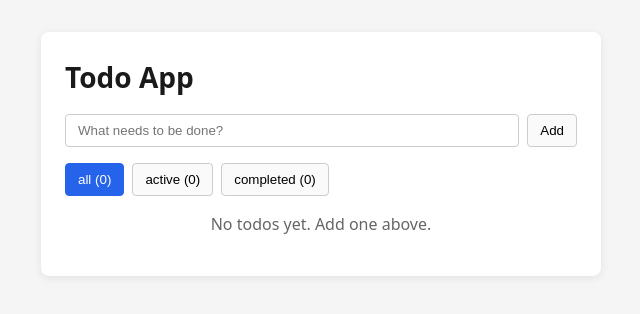
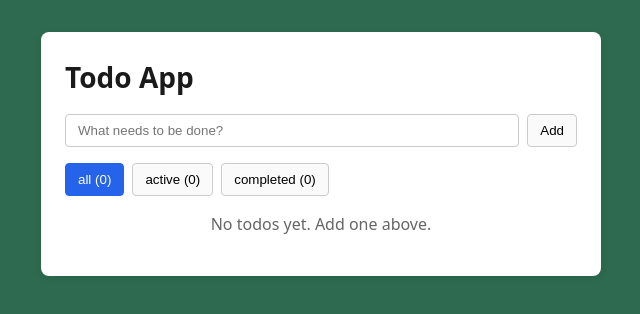
Before and after one commit to SaurabhGarg1/todo-app-gascity-demo-public, a React (Vite) app: page / in a window 1280 px wide. Shown: the top 314 px of the page, without its empty margins (319-959 px from the left). Built offline with nearby package versions, Linux system fonts and the light colour scheme.

Commit message:
style: make page background green
Co-authored-by: Cursor <cursoragent@cursor.com>

```diff
--- a/src/index.css
+++ b/src/index.css
@@ -2,7 +2,7 @@
   font-family: system-ui, -apple-system, sans-serif;
   line-height: 1.5;
   color: #1a1a1a;
-  background: #f5f5f5;
+  background: #2d6a4f;
 }
 
 * {
@@ -12,6 +12,7 @@
 body {
   margin: 0;
   min-height: 100vh;
+  background: #2d6a4f;
 }
 
 #root {
```
